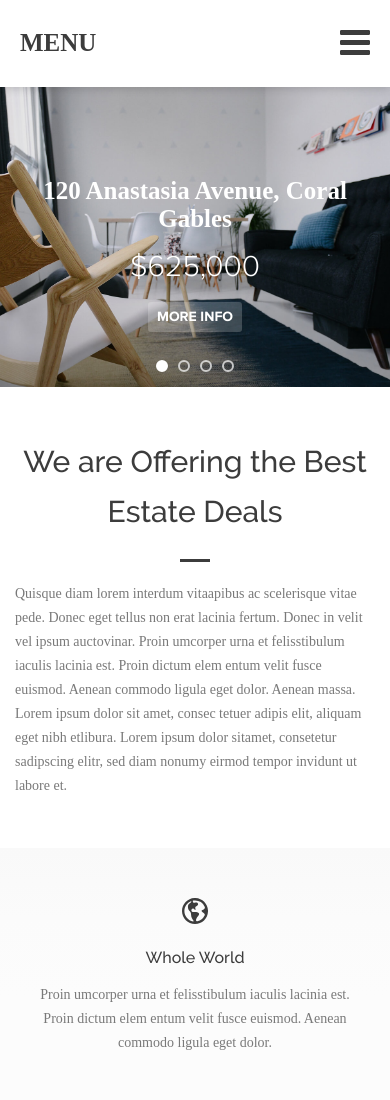
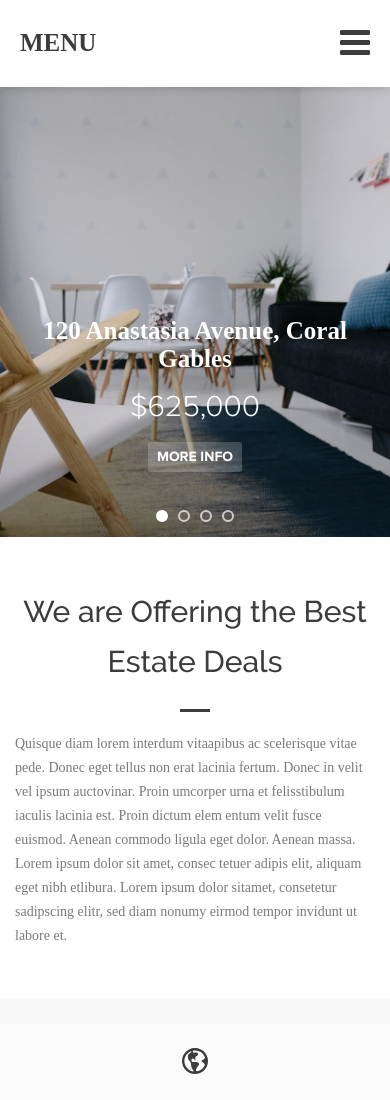
Before and after one commit to wolkart/Real-Home-Project, a plain HTML site: page docs/index.html in a window 390 px wide. Shown: the top 1100 px of the page. Drawn offline with Linux system fonts and the light colour scheme; a script that the page names is missing; a web font is replaced by a local one.

Commit message:
Changing the size of the background top-slider for the mobile version

```diff
--- a/docs/less/blocks/_top-slider.less
+++ b/docs/less/blocks/_top-slider.less
@@ -1,5 +1,5 @@
 .top-slider {
-	height: 300px;
+	height: 450px;
 	margin-top: 87px;
 	background-color: #B8B8B8;
 
@@ -23,8 +23,8 @@
 	-webkit-background-size: cover;
 	     -o-background-size: cover;
 	        background-size: cover;
-	height: 300px;
-	padding-top: 90px;
+	height: 450px;
+	padding-top: 230px;
 
 	@media (min-width: 768px) {
 		height: 650px;
```
Also changed, not shown: docs/css/main.css, 1 other file.
